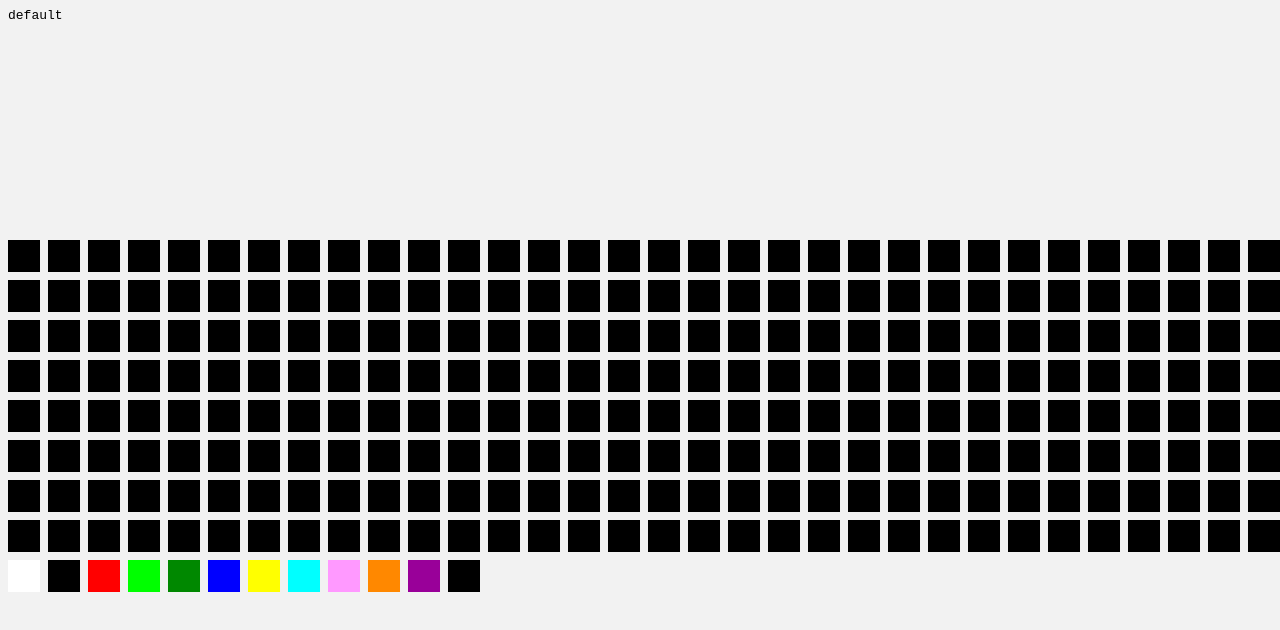
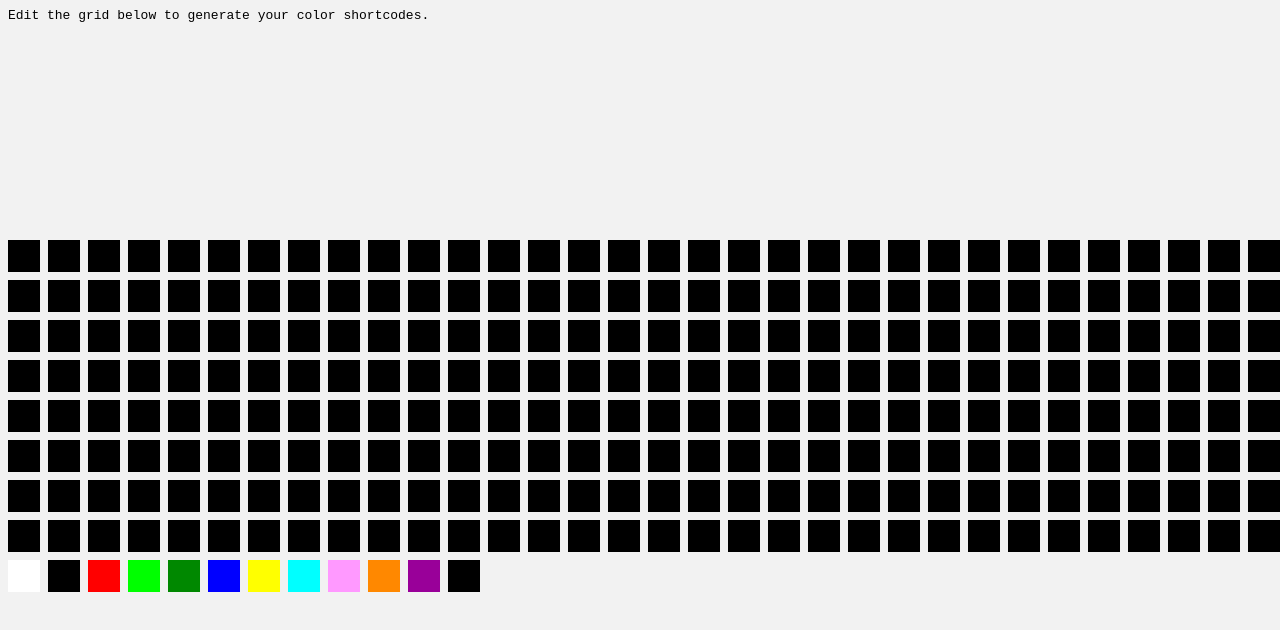
Before and after one commit to Xenosplitter/bitmap-helper, a plain HTML site: page bmp-helper.html in a window 1280 px wide. Drawn offline with Linux system fonts and the light colour scheme.

Commit message:
edited starting text

```diff
--- a/bmp-helper.html
+++ b/bmp-helper.html
@@ -1,7 +1,8 @@
 <html style="height:100%; background-color:#f2f2f2; font-family:monospace">
 
     <body onmousedown="onMouseDown(event)" onmouseup="onMouseUp(event)" onmousemove="onMouseMove(event)" onclick="onClick(event)" onmouseleave="onLeave(event)" style="min-height:100%" >
-        <p id="result" style="max-width:33vw; word-break: break-all;">default</p>
+        <p>Edit the grid below to generate your color shortcodes.</p>
+        <p id="result" style="max-width:33vw; word-break: break-all;"></p>
     <body>
 
     <script src="./main.js"></script>
```
